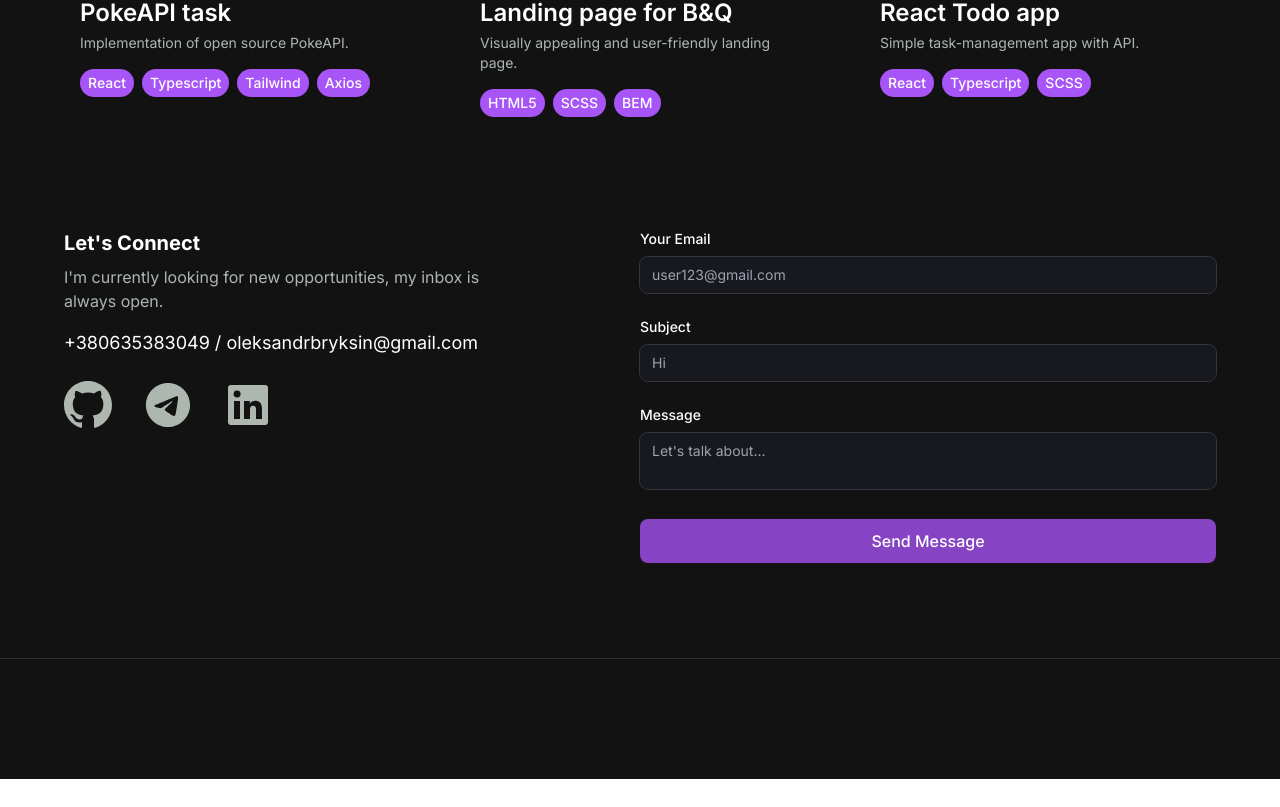
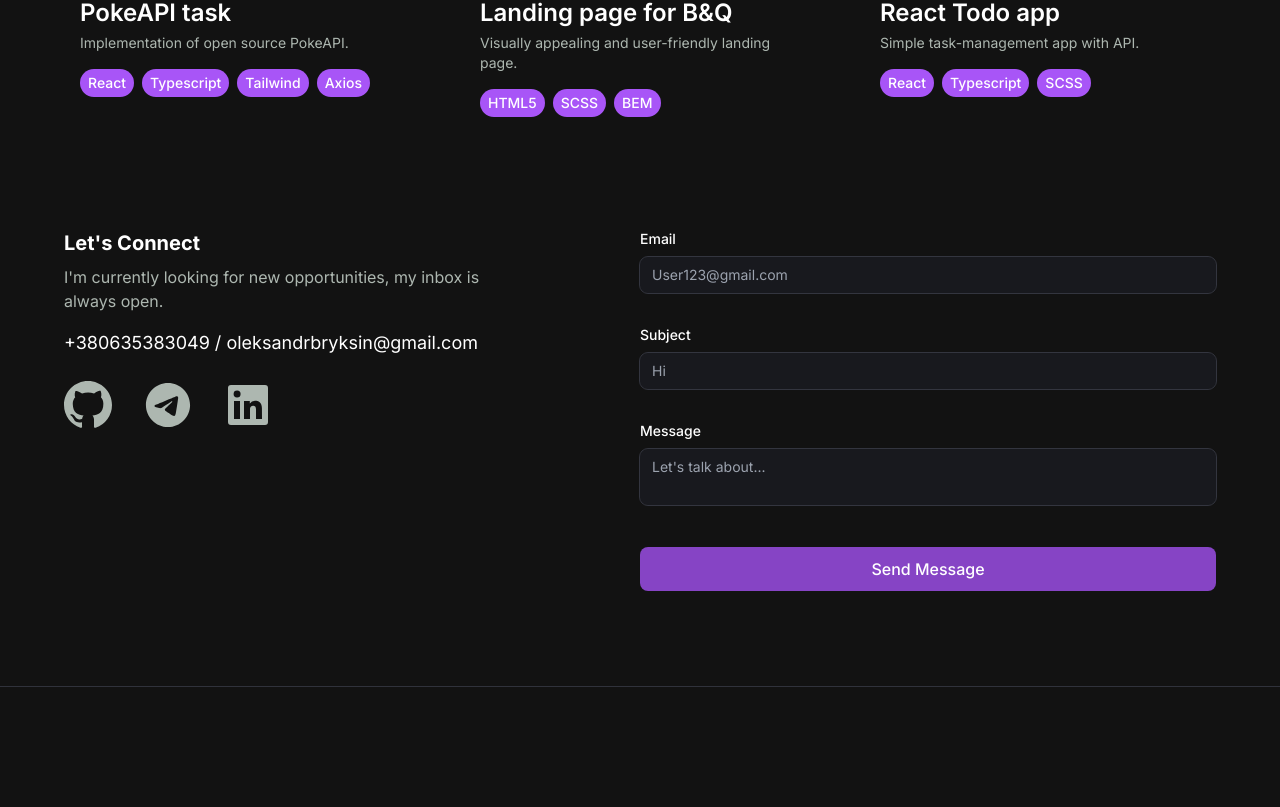
Before and after one commit to edgergard/portfolio, a React (Vite) app: page /#/ in a window 1280 px wide. Shown: the part 2100-2907 px from the top of the page. Before the commit the page ends 2879 px from the top, so only its background shows below. Built offline with nearby package versions, Linux system fonts and the light colour scheme.

Commit message:
added form validation + error handling

```diff
--- a/index.html
+++ b/index.html
@@ -2,7 +2,7 @@
 <html lang="en">
   <head>
     <meta charset="UTF-8" />
-    <link rel="icon" type="image/svg+xml" href="/public/logo.svg" />
+    <link rel="icon" type="image/svg+xml" href="/logo.svg" />
     <meta name="viewport" content="width=device-width, initial-scale=1.0" />
     <title>Portfolio</title>
     <link rel="preconnect" href="https://fonts.googleapis.com">
--- a/package.json
+++ b/package.json
@@ -15,16 +15,19 @@
   "dependencies": {
     "@emailjs/browser": "^3.12.1",
     "@heroicons/react": "^2.1.1",
+    "@hookform/resolvers": "^3.6.0",
     "classnames": "^2.5.1",
     "framer-motion": "^10.17.9",
     "react": "^18.2.0",
     "react-dom": "^18.2.0",
     "react-hook-form": "^7.49.3",
+    "react-loader-spinner": "^6.1.6",
     "react-router": "^6.21.1",
     "react-router-dom": "^6.21.1",
     "react-router-hash-link": "^2.4.3",
     "react-toastify": "^10.0.2",
-    "react-type-animation": "^3.2.0"
+    "react-type-animation": "^3.2.0",
+    "zod": "^3.23.8"
   },
   "devDependencies": {
     "@types/react": "^18.2.43",
--- a/src/components/Contact/ContactForm.tsx
+++ b/src/components/Contact/ContactForm.tsx
@@ -1,9 +1,13 @@
 import emailjs from '@emailjs/browser';
-import { useRef } from 'react';
+import { useRef, useState } from 'react';
 import { useForm } from 'react-hook-form';
 import { toast } from 'react-toastify';
 import 'react-toastify/dist/ReactToastify.css';
 import { Slide } from 'react-toastify';
+import { z } from "zod";
+import { zodResolver } from '@hookform/resolvers/zod';
+import classNames from 'classnames';
+import Loader from '../Loader';
 
 const API = {
   SERVICE_ID: "service_9ypjm36",
@@ -11,11 +15,35 @@ const API = {
   USER_PUBLIC_KEY: "bbMwWA3DIZLu3o3xf",
 };
 
+const FormSchema = z.object({
+  email: z
+    .string({ required_error: 'Email is invalid' })
+    .min(1, { message: "Email is required" })
+    .email(),
+  subject: z
+    .string()
+    .min(1, { message: "Subject is required" }),
+  message: z
+    .string()
+    .min(1, { message: "Message is required" }),
+});
+
+type FormSchemaType = z.infer<typeof FormSchema>;
+
 const ContactForm = () => {
-  const { handleSubmit, register, reset, } = useForm();
+  const {
+    handleSubmit,
+    register,
+    reset,
+    formState: { errors },
+  } = useForm<FormSchemaType>({ resolver: zodResolver(FormSchema)});
   const form = useRef<HTMLFormElement | null>(null);
+  const [isLoading, setIsLoading] = useState<boolean>(false);
 
-  const showToast = () => toast('Message was sent successfully.', {
+  const showToast = (
+    sucess: boolean
+  ) => {
+    sucess ? (toast('Message was successfully sent.', {
       position: "bottom-right",
       autoClose: 3000,
       hideProgressBar: false,
@@ -25,23 +53,43 @@ const ContactForm = () => {
       progress: undefined,
       theme: "dark",
       transition: Slide,
-  });
+    })) : (
+      toast.error('Unexpected error occured.', {
+        position: "bottom-right",
+        autoClose: 3000,
+        hideProgressBar: false,
+        closeOnClick: true,
+        pauseOnHover: true,
+        draggable: true,
+        progress: undefined,
+        theme: "dark",
+        transition: Slide,
+      })
+    );
+  };
 
-  const sendEmail = () => {
+  const sendEmail = async () => {
     if (form.current) {
-      emailjs.sendForm(
+      setIsLoading(true);
+      try {
+        await emailjs.sendForm(
           API.SERVICE_ID,
           API.TEMPLATE_ID,
           form.current,
           API.USER_PUBLIC_KEY,
         );
+        showToast(true);
+        reset();
+      } catch (error) {
+        showToast(false);
+      }
+
+      setIsLoading(false);
     }
   };
 
   const onSubmit = () => {
     sendEmail();
-    reset();
-    showToast();
   };
 
   return (
@@ -49,23 +97,30 @@ const ContactForm = () => {
       <form
         ref={form}
         onSubmit={handleSubmit(onSubmit)}
-        className="flex flex-col gap-y-6"
+        className="flex flex-col gap-y-1"
       >
         <div>
           <label className="text-sm text-white font-medium block mb-2">
-            Your Email
+            Email
           </label>
 
           <input
-            {...register('user_email', {
-              required: true,
-            })}
-            type="email"
-            placeholder="user123@gmail.com"
-            className="
-              w-full py-2 px-3 rounded-lg bg-form-bg text-sm text-white
-              outline outline-1 outline-form-outline focus:outline-white"
+            {...register("email")}
+            placeholder="User123@gmail.com"
+            className={
+              classNames(
+                'w-full py-2 px-3 rounded-lg bg-form-bg text-sm text-white ',
+                'outline outline-1 outline-form-outline focus:outline-white', {
+                  'focus:outline-red': errors.email
+                }
+              )}
           />
+
+          {errors.email ? (
+            <div className="text-red pt-1">{errors.email.message}</div>
+          ) : (
+            <div className="pt-1 h-7" />
+          )}
         </div>
 
         <div>
@@ -74,43 +129,61 @@ const ContactForm = () => {
           </label>
 
           <input
-            {...register('subject', {
-              required: true,
-            })}
+            {...register("subject")}
             type="text"
             placeholder="Hi"
             autoComplete="off"
-            className="
-              w-full py-2 px-3 rounded-lg bg-form-bg text-sm text-white
-              outline outline-1 outline-form-outline focus:outline-white"
+            className={
+              classNames(
+                'w-full py-2 px-3 rounded-lg bg-form-bg text-sm text-white ',
+                'outline outline-1 outline-form-outline focus:outline-white', {
+                  'focus:outline-red': errors.subject
+                }
+              )}
           />
+
+          {errors.subject ? (
+            <div className="text-red pt-1">{errors.subject.message}</div>
+          ) : (
+            <div className="pt-1 h-7" />
+          )}
         </div>
 
-        <div>
+        <div className="pb-2">
           <label className="text-sm text-white font-medium block mb-2">
             Message
           </label>
 
           <textarea
-            {...register('message', {
-              required: true,
-            })}
+            {...register("message")}
             placeholder="Let's talk about..."
             autoComplete="off"
-            className="
-              w-full py-2 px-3 rounded-lg bg-form-bg text-sm text-white
-              outline outline-1 outline-form-outline focus:outline-white
-              resize-none"
+            className={
+              classNames(
+                'w-full py-2 px-3 rounded-lg bg-form-bg text-sm text-white',
+                'outline outline-1 outline-form-outline focus:outline-white',
+                'resize-none',
+                {
+                  'focus:outline-red': errors.message
+                }
+              )}
           />
+
+          {errors.message ? (
+            <div className="text-red">{errors.message.message}</div>
+          ) : (
+            <div className="pt-2 h-6" />
+          )}
         </div>
 
         <button
           type="submit"
           className="
+            flex items-center justify-center
             py-2.5 px-5 text-white font-medium
             bg-button-main rounded-lg hover:bg-blood transition-all"
         >
-          Send Message
+          {isLoading ? <Loader /> : 'Send Message'}
         </button>
       </form>
     </div>
--- /dev/null
+++ b/src/components/Loader.tsx
@@ -0,0 +1,16 @@
+import { TailSpin } from 'react-loader-spinner';
+
+const Loader = () => {
+  return (
+    <TailSpin
+      visible={true}
+      height="24"
+      width="24"
+      color="#FFF"
+      ariaLabel="tail-spin-loading"
+      radius="1"
+    />
+  );
+};
+
+export default Loader;
--- a/src/components/Projects/ProjectCardList.tsx
+++ b/src/components/Projects/ProjectCardList.tsx
@@ -51,7 +51,7 @@ export const PROJECT_LIST: Project[] = [
     name: "Landing page for B&Q",
     image: BAndQ,
     description: "Visually appealing and user-friendly landing page.",
-    stack: ["HTML5", "SCSS", "BEM",],
+    stack: ["HTML5", "SCSS", "BEM"],
     codelink: "https://github.com/edgergard/B-Q-Landing",
     demolink: "https://edgergard.github.io/B-Q-Landing/",
   },
@@ -70,7 +70,7 @@ export const PROJECT_LIST: Project[] = [
 const ProjectCardList = () => {
   return (
     <div className="grid md:grid-cols-2 lg:grid-cols-3 gap-12">
-      {PROJECT_LIST.map((project) => (
+      {PROJECT_LIST.map(project => (
         <ProjectCard key={project.id} project={project} />
       ))}
     </div>
--- a/tailwind.config.js
+++ b/tailwind.config.js
@@ -13,7 +13,7 @@ module.exports = {
       'form-outline': '#33353F',
       'form-placeholder': '#9CA2A9',
       'button-main': '#8644c5',
-      'label-error': '#ef4444',
+      'red': '#ef4444',
     },
   },
 };
```
Also changed, not shown: 1 other file (tests, documents, lock files or other folders). Lines whose indentation alone changed are shown as unchanged.
